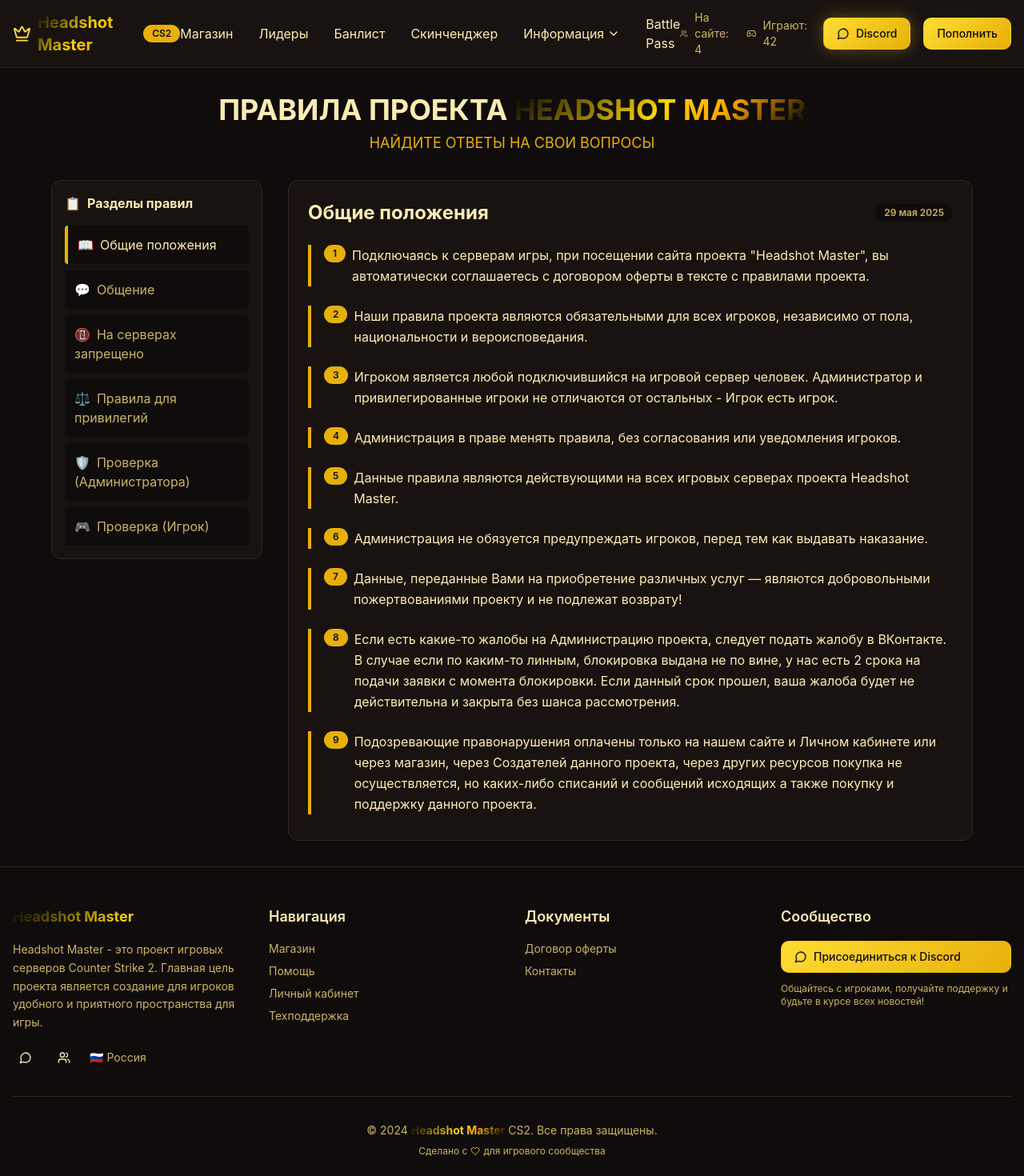
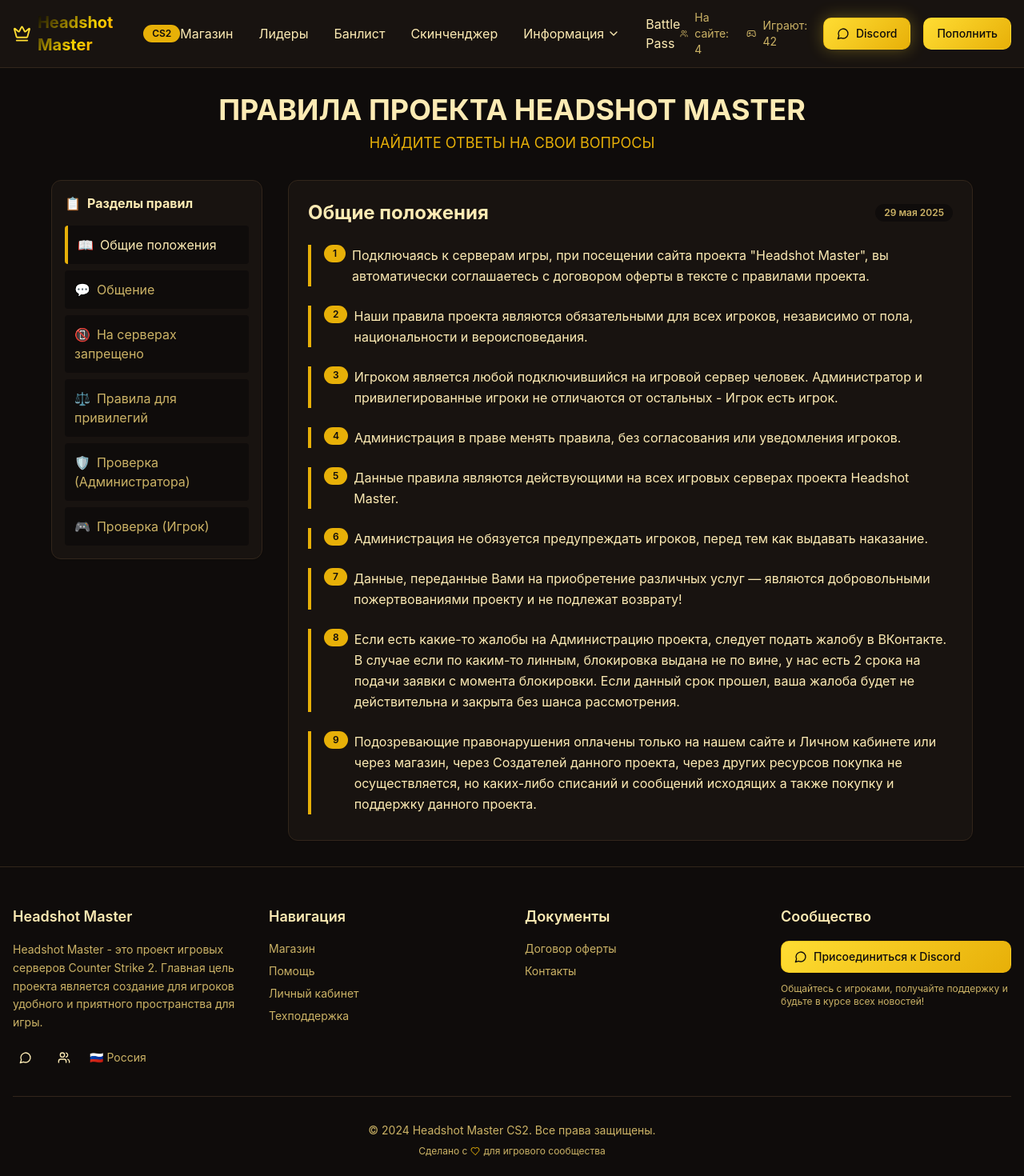
Before and after one commit to Flowers33-gg/cs2-visionary-hub, a React (Vite) app: page /rules in a window 1280 px wide. Shown: the top 1470 px of the page at 80% size. Built offline with nearby package versions, Linux system fonts and the light colour scheme.

Commit message:
Убрать градиент с сайта
Убрал градиент с сайта, оставив его только на логотипе.

```diff
--- a/src/components/Footer.tsx
+++ b/src/components/Footer.tsx
@@ -8,7 +8,7 @@ const Footer = () => {
         <div className="grid md:grid-cols-2 lg:grid-cols-4 gap-8">
           {/* About */}
           <div className="space-y-4">
-            <h3 className="text-lg font-semibold headshot-gradient">Headshot Master</h3>
+            <h3 className="text-lg font-semibold text-foreground">Headshot Master</h3>
             <p className="text-sm text-muted-foreground leading-relaxed">
               Headshot Master - это проект игровых серверов Counter Strike 2. Главная цель проекта является создание для игроков удобного и приятного пространства для игры.
             </p>
@@ -92,7 +92,7 @@ const Footer = () => {
         {/* Bottom Bar */}
         <div className="border-t border-cs2-dark-border mt-8 pt-8 text-center">
           <p className="text-sm text-muted-foreground">
-            © 2024 <span className="headshot-gradient">Headshot Master</span> CS2. Все права защищены.
+            © 2024 Headshot Master CS2. Все права защищены.
           </p>
           <p className="text-xs text-muted-foreground mt-2 flex items-center justify-center">
             Сделано с <Heart className="h-3 w-3 text-cs2-red mx-1" /> для игрового сообщества
--- a/src/pages/Rules.tsx
+++ b/src/pages/Rules.tsx
@@ -304,7 +304,7 @@ const Rules = () => {
       <main className="flex-1 container mx-auto px-4 py-8">
         <div className="max-w-6xl mx-auto">
           <div className="text-center mb-8">
-            <h1 className="text-4xl font-bold text-foreground mb-2">ПРАВИЛА ПРОЕКТА <span className="headshot-gradient">HEADSHOT MASTER</span></h1>
+            <h1 className="text-4xl font-bold text-foreground mb-2">ПРАВИЛА ПРОЕКТА HEADSHOT MASTER</h1>
             <p className="text-cs2-red text-lg">НАЙДИТЕ ОТВЕТЫ НА СВОИ ВОПРОСЫ</p>
           </div>
 
```
